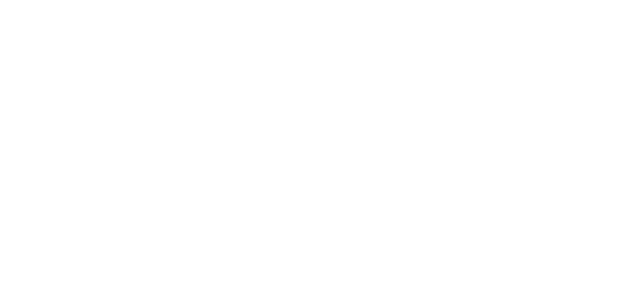
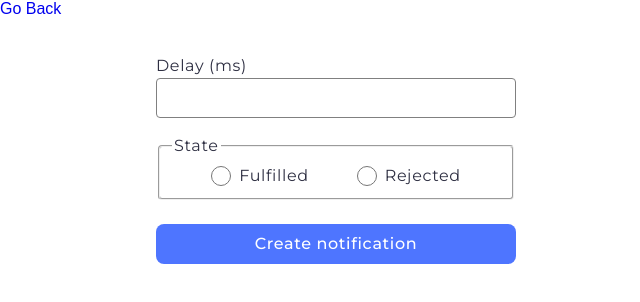
Before and after one commit to maxymus101/goit-js-hw-10, a plain HTML site: page 2-snackbar.html in a window 1280 px wide. Shown: the whole page, without its empty margins (0-640 px from the left). Drawn offline with Linux system fonts and the light colour scheme.

Commit message:
Deploying to gh-pages from @ maxymus101/goit-js-hw-10@253fbc44ffe78d044f9ef6b24f269a0cb8320fc4 🚀

```diff
--- a/1-timer.html
+++ b/1-timer.html
@@ -11,7 +11,7 @@
   <script type="module" crossorigin src="/goit-js-hw-10/1-timer.js"></script>
   <link rel="modulepreload" crossorigin href="/goit-js-hw-10/assets/vendor-DHwbnsIA.js">
   <link rel="stylesheet" crossorigin href="/goit-js-hw-10/assets/vendor-DRAOUfWK.css">
-  <link rel="stylesheet" crossorigin href="/goit-js-hw-10/assets/1-timer-BZuhFi4k.css">
+  <link rel="stylesheet" crossorigin href="/goit-js-hw-10/assets/1-timer-LBn4Nns-.css">
   <link rel="stylesheet" crossorigin href="/goit-js-hw-10/assets/styles-1Q0y9Vqy.css">
 </head>
 
--- a/2-snackbar.html
+++ b/2-snackbar.html
@@ -0,0 +1,40 @@
+<!DOCTYPE html>
+<html lang="en">
+
+<head>
+    <meta charset="UTF-8">
+    <meta name="viewport" content="width=device-width, initial-scale=1.0">
+    <title>Document</title>
+    <link rel="preconnect" href="https://fonts.googleapis.com">
+    <link rel="preconnect" href="https://fonts.gstatic.com" crossorigin>
+    <link href="https://fonts.googleapis.com/css2?family=Montserrat:wght@100..900&display=swap" rel="stylesheet">
+  <link rel="stylesheet" crossorigin href="/goit-js-hw-10/assets/2-snackbar-DXjvffRG.css">
+  <link rel="stylesheet" crossorigin href="/goit-js-hw-10/assets/styles-1Q0y9Vqy.css">
+</head>
+
+<body>
+    <p style="margin-bottom: 36px;"><a href="./index.html">Go Back</a></p>
+    <form class="form">
+        <label class="delay-label">
+            Delay (ms)
+            <input class="count-input" type="number" name="delay" required />
+        </label>
+
+        <fieldset class="fieldset-state">
+            <legend class="fieldset-legend">State</legend>
+            <label class="fieldset-label">
+                <input class="fieldset-input" type="radio" name="state" value="fulfilled" required />
+                Fulfilled
+            </label>
+            <label class="fieldset-label">
+                <input class="fieldset-input" type="radio" name="state" value="rejected" required />
+                Rejected
+            </label>
+        </fieldset>
+
+        <button class="create-button" type="submit">Create notification</button>
+    </form>
+
+</body>
+
+</html>
--- a/assets/1-timer-BZuhFi4k.css
+++ /dev/null
@@ -1 +0,0 @@
-#datetime-picker:enabled{border:1px solid #808080;border-radius:4px;width:272px;height:40px;padding:8px 16px;margin:36px 8px 32px 156px;font-family:Montserrat,sans-serif;font-weight:400;font-size:16px;line-height:150%;letter-spacing:.04em;color:#2e2f42}#datetime-picker:disabled{border:1px solid #808080;border-radius:4px;width:272px;height:40px;padding:8px 16px;margin:36px 8px 32px 156px;font-family:Montserrat,sans-serif;font-weight:400;font-size:16px;line-height:150%;letter-spacing:.04em;color:gray;cursor:not-allowed}#start-btn:disabled{border-radius:8px;border-style:none;background-color:#cfcfcf;padding:8px 16px;width:75px;height:40px;font-family:Montserrat,sans-serif;font-weight:500;font-size:16px;line-height:150%;letter-spacing:.04em;color:#989898;cursor:not-allowed}#start-btn:enabled{background-color:#4e75ff;border-radius:8px;border-style:none;padding:8px 16px;width:75px;height:40px;font-family:Montserrat,sans-serif;font-weight:500;font-size:16px;line-height:150%;letter-spacing:.04em;color:#fff;cursor:pointer}.timer{box-sizing:border-box;width:376px;height:72px;display:flex;justify-content:center;align-items:center;gap:24px;margin-left:156px}.field{display:flex;flex-direction:column;justify-content:center;align-items:center;width:76px;height:72px}.value{font-family:Montserrat,sans-serif;font-weight:400;font-size:40px;line-height:120%;letter-spacing:.04em;color:#2e2f42}.label{font-family:Montserrat,sans-serif;font-weight:400;font-size:16px;line-height:150%;color:#2e2f42}
--- /dev/null
+++ b/assets/2-snackbar-DXjvffRG.css
@@ -0,0 +1 @@
+.form{width:360px;height:auto;display:flex;flex-direction:column;margin-left:156px}.delay-label{font-family:Montserrat,sans-serif;font-weight:400;font-size:16px;line-height:150%;letter-spacing:.04em;color:#2e2f42}.count-input{border:1px solid #808080;border-radius:4px;width:360px;height:40px;margin-bottom:16px;padding-top:8px;padding-bottom:8px;padding-left:16px}.fieldset-state{display:flex;flex-direction:row;justify-content:center;align-items:center;gap:48px;margin-bottom:24px;border-radius:4px;stroke-width:1px;stroke:gray}.fieldset-state:hover{stroke:#000}.fieldset-legend{font-family:Montserrat,sans-serif;font-weight:400;font-size:16px;line-height:150%;letter-spacing:.04em;color:#2e2f42}.fieldset-label{display:flex;flex-direction:row;justify-content:center;align-items:center;gap:8px;font-family:Montserrat,sans-serif;font-weight:400;font-size:16px;line-height:150%;letter-spacing:.04em;color:#2e2f42}.fieldset-input{border:1px solid #757575;border-radius:14px;width:20px;height:20px;margin:0}.fieldset-input:hover{cursor:pointer}.create-button{border-radius:8px;border-style:none;padding:8px 16px;width:360px;height:40px;background-color:#4e75ff;font-family:Montserrat,sans-serif;font-weight:500;font-size:16px;line-height:150%;letter-spacing:.04em;color:#fff;cursor:pointer}.create-button:hover{background-color:#6c8cff}
```
Also changed, not shown: assets/1-timer-LBn4Nns-.css (added, +1 -0 lines).
